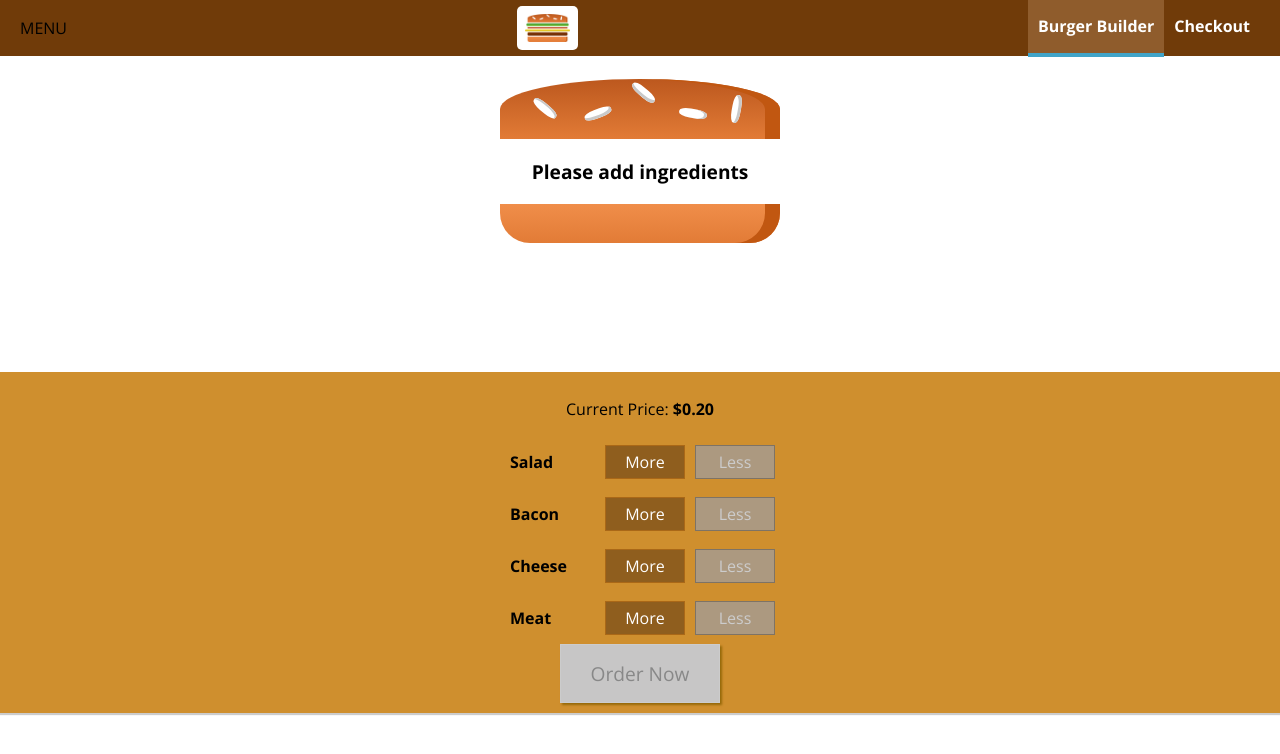
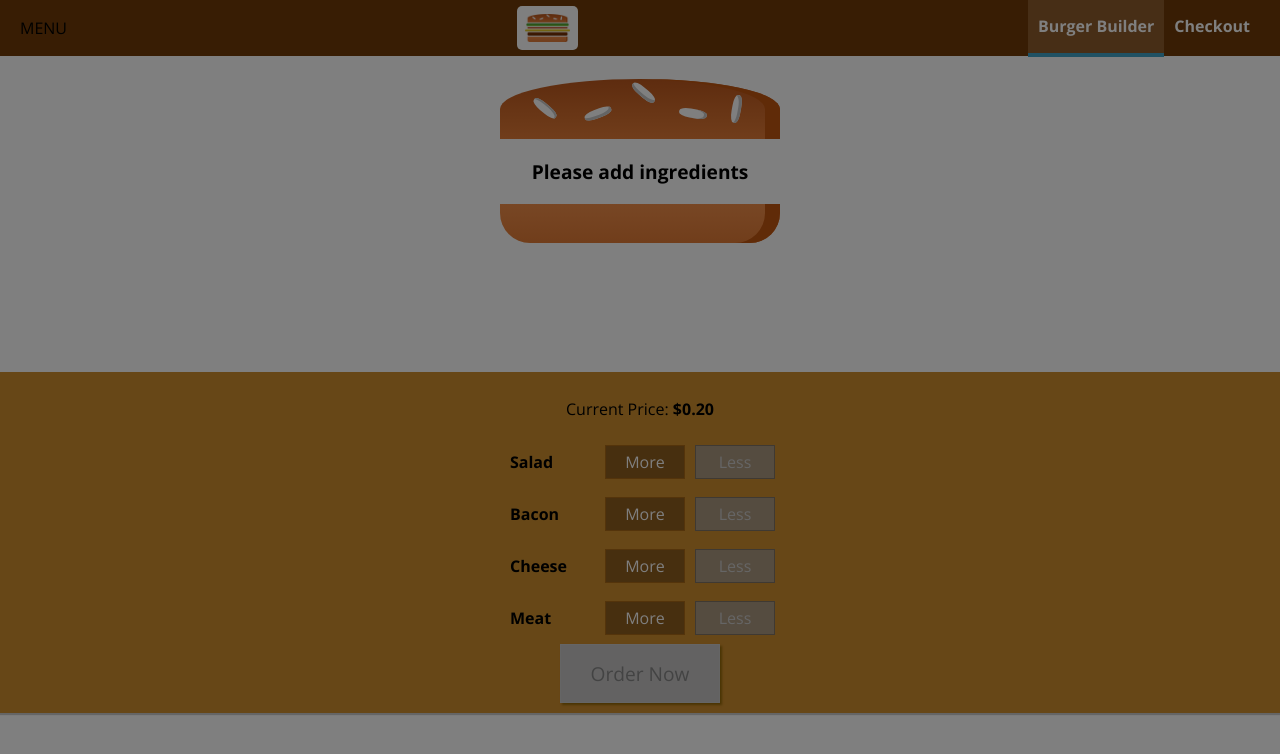
Before and after one commit to igorini/react-burger-builder, a React (Create React App) app: page / in a window 1280 px wide. Shown: the top 754 px of the page. Built offline with nearby package versions, Linux system fonts and the light colour scheme.

Commit message:
Add a backdrop and slide animations to a side drawer

```diff
--- a/src/components/Layout/Layout.js
+++ b/src/components/Layout/Layout.js
@@ -1,16 +1,24 @@
-import React from 'react';
+import React, {useState} from 'react';
 import * as Styled from './styled';
 import Toolbar from '../Navigation/Toolbar/Toolbar';
 import SideDrawer from '../Navigation/SideDrawer/SideDrawer';
 
-const layout = props => (
+const Layout = props => {
+  const [showSideDrawer, setShowSideDrawer] = useState(true);
+
+  const sideDrawerHandler = () => setShowSideDrawer(false);
+
+  return (
     <>
       <Toolbar/>
-    <SideDrawer/>
+      <SideDrawer
+        open={showSideDrawer}
+        closed={sideDrawerHandler}/>
       <Styled.Content>
         {props.children}
       </Styled.Content>
     </>
   );
+}
 
-export default layout;
+export default Layout;
--- a/src/components/Navigation/SideDrawer/SideDrawer.js
+++ b/src/components/Navigation/SideDrawer/SideDrawer.js
@@ -2,9 +2,13 @@ import React from 'react';
 import Logo from '../../Logo/Logo';
 import NavigationItems from '../NavigationItems/NavigationItems';
 import * as Styled from './styled';
+import Backdrop from '../../UI/Backdrop/Backdrop';
 
-const sideDrawer = () => (
-  <Styled.SideDrawer>
+const sideDrawer = props => (
+  <>
+    <Backdrop show={props.open} clicked={props.closed}/>
+    <Styled.SideDrawer
+      drawerAction={props.open ? 'open' : 'close'}>
       <Styled.Logo>
         <Logo/>
       </Styled.Logo>
@@ -12,6 +16,7 @@ const sideDrawer = () => (
         <NavigationItems/>
       </nav>
     </Styled.SideDrawer>
+  </>
 );
 
 export default sideDrawer;
```
Lines whose indentation alone changed are shown as unchanged.
